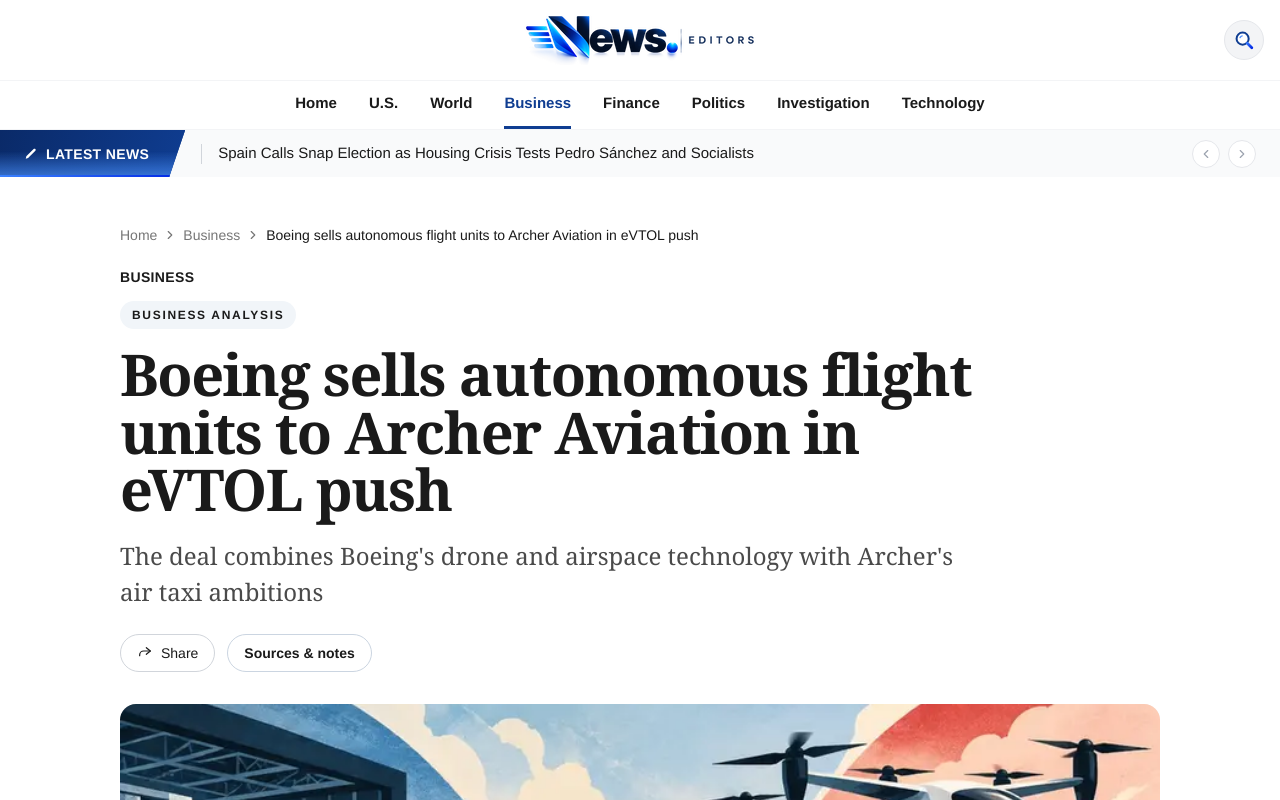
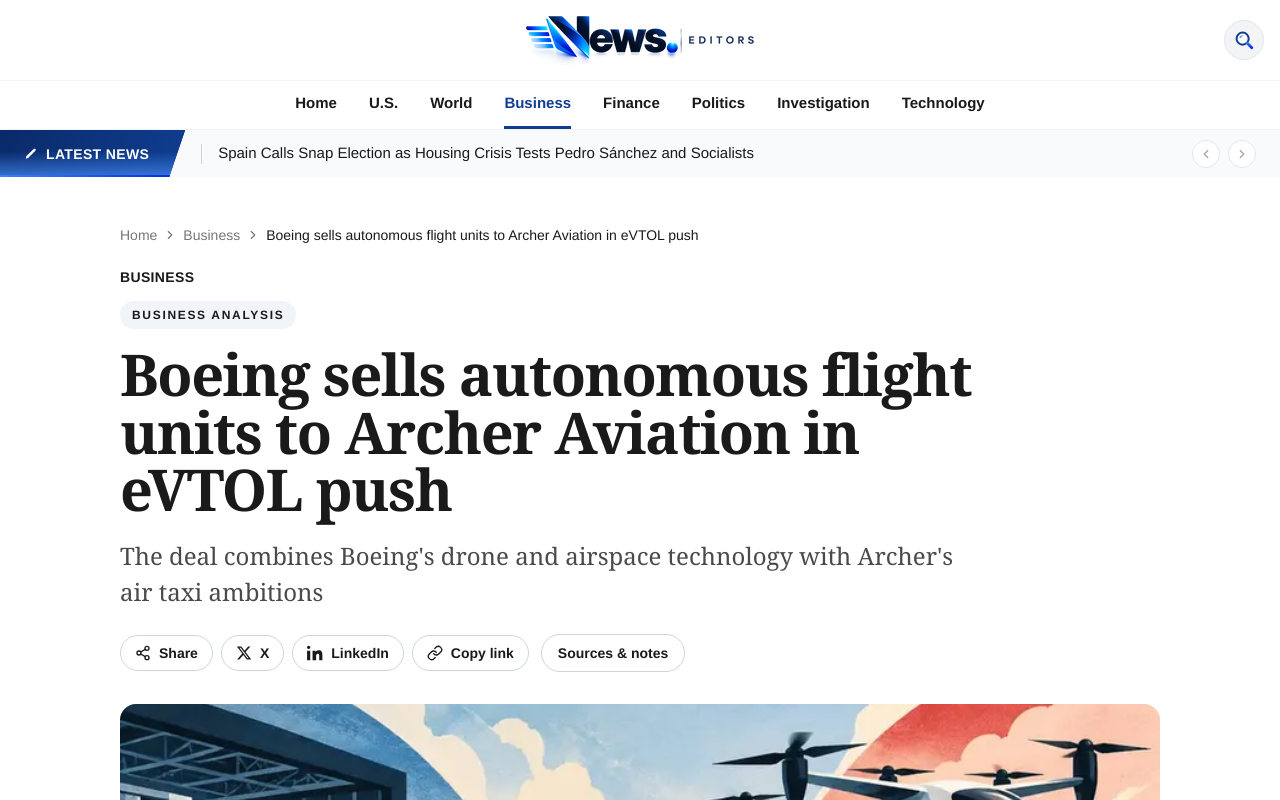
Before and after one commit to maisonatelier52-ux/news-editors, a Next.js app: page /business/boeing-sells-wisk-insitu-skygrid-to-archer-aviation in a window 1280 px wide. Shown: the top 800 px of the page. Built offline with nearby package versions, Linux system fonts and the light colour scheme.

Commit message:
pr campaign day4

```diff
--- a/app/[category]/[slug]/_components/ArticleHeader.js
+++ b/app/[category]/[slug]/_components/ArticleHeader.js
@@ -2,22 +2,25 @@
 import { formatPostType, getCategoryBySlug } from '@/lib/data';
 import ShareButton from './ShareButton';
 
-export default function ArticleHeader({ post }) {
+export default function ArticleHeader({ post, shareUrl }) {
   const category = getCategoryBySlug(post.category);
+  const shareText = post.subtitle || post.excerpt || post.title;
 
   return (
     <header>
       {category && (
         <Link
           href={`/${category.slug}`}
-          className="inline-block font-sans font-extrabold uppercase tracking-wide text-xs sm:text-sm text-ink hover:text-brand"
+          className="inline-block font-sans text-xs font-extrabold uppercase tracking-wide text-ink hover:text-brand sm:text-sm"
         >
           {category.name}
         </Link>
       )}
 
       <div className="mt-3 flex flex-wrap items-center gap-2 text-xs font-extrabold uppercase tracking-[0.14em] text-slate-500">
-        <span className="rounded-full bg-slate-100 px-3 py-1.5 text-ink">{formatPostType(post.articleType)}</span>
+        <span className="rounded-full bg-slate-100 px-3 py-1.5 text-ink">
+          {formatPostType(post.articleType)}
+        </span>
         {post.readingTime && <span>{post.readingTime}</span>}
       </div>
 
@@ -31,9 +34,12 @@
         </p>
       )}
 
-      <div className="mt-6 flex items-center gap-3">
-        <ShareButton title={post.title} />
-        <a href="#sources" className="inline-flex items-center rounded-full border border-slate-300 px-4 py-2 text-sm font-bold text-ink transition-colors hover:border-brand hover:text-brand">
+      <div className="mt-6 flex flex-wrap items-center gap-3">
+        <ShareButton title={post.title} url={shareUrl} text={shareText} />
+        <a
+          href="#sources"
+          className="inline-flex items-center rounded-full border border-slate-300 px-4 py-2 text-sm font-bold text-ink transition-colors hover:border-brand hover:text-brand"
+        >
           Sources &amp; notes
         </a>
       </div>
--- a/app/[category]/[slug]/_components/ShareButton.js
+++ b/app/[category]/[slug]/_components/ShareButton.js
@@ -1,40 +1,11 @@
 'use client';
 
-import { useState } from 'react';
-import { ShareIcon } from './icons';
+import ShareButtons from '@/components/ShareButtons';
 
-export default function ShareButton({ title }) {
-  const [copied, setCopied] = useState(false);
-
-  async function handleShare() {
-    const url = typeof window !== 'undefined' ? window.location.href : '';
-    if (typeof navigator !== 'undefined' && navigator.share) {
-      try {
-        await navigator.share({ title, url });
-        return;
-      } catch {
-        // user cancelled or share failed — fall through to copy
-      }
-    }
-    if (typeof navigator !== 'undefined' && navigator.clipboard) {
-      try {
-        await navigator.clipboard.writeText(url);
-        setCopied(true);
-        setTimeout(() => setCopied(false), 2000);
-      } catch {
-        // ignore — nothing more we can do without a share sheet or clipboard
-      }
-    }
-  }
-
-  return (
-    <button
-      type="button"
-      onClick={handleShare}
-      className="inline-flex items-center gap-2 px-4 py-2 rounded-full border border-gray-300 text-sm font-sans font-medium text-ink hover:border-ink transition-colors"
-    >
-      <ShareIcon className="w-4 h-4" />
-      {copied ? 'Link copied' : 'Share'}
-    </button>
-  );
+/**
+ * Article share control. Prefer absoluteUrl from the server so the first
+ * paint has correct share targets without waiting for window.location.
+ */
+export default function ShareButton({ title, url, text }) {
+  return <ShareButtons url={url} title={title} text={text} />;
 }
--- a/app/[category]/[slug]/page.js
+++ b/app/[category]/[slug]/page.js
@@ -4,6 +4,8 @@
   getPostByCategoryAndSlug,
   getCategoryBySlug,
   getRelatedPosts,
+  getSite,
+  getPostUrl,
 } from '@/lib/data';
 import {
   getArticleMetadata,
@@ -16,6 +18,7 @@
 import Breadcrumb from '@/components/Breadcrumb';
 import RelatedPosts from '@/components/RelatedPosts';
 import ArticleTrustFooter from '@/components/ArticleTrustFooter';
+import Newsletter from '@/components/Newsletter';
 import ArticleHeader from './_components/ArticleHeader';
 import ArticleHeroImage from './_components/ArticleHeroImage';
 import ArticleByline from './_components/ArticleByline';
@@ -41,6 +44,8 @@
 
   const category = getCategoryBySlug(categorySlug);
   const related = getRelatedPosts(post, 4);
+  const site = getSite();
+  const shareUrl = `${(site.siteUrl || '').replace(/\/$/, '')}${getPostUrl(post)}`;
 
   const articleJsonLd = getArticleJsonLd(post);
   const faqJsonLd = getArticleFaqJsonLd(post);
@@ -67,7 +72,7 @@
       <Breadcrumb items={breadcrumbItems} />
 
       <div className="mt-5 max-w-[900px]">
-        <ArticleHeader post={post} />
+        <ArticleHeader post={post} shareUrl={shareUrl} />
       </div>
       <ArticleHeroImage post={post} />
       <div className="mx-auto max-w-[820px]">
@@ -77,6 +82,7 @@
         <SourceLedger post={post} />
         <ArticleFooterMeta premium={post.premium} linksOfInterest={post.linksOfInterest} />
         <ArticleTrustFooter />
+        <Newsletter variant="article" />
       </div>
 
       <RelatedPosts posts={related} categoryName={category?.name} />
--- a/app/[category]/_components/CategoryPageHeader.js
+++ b/app/[category]/_components/CategoryPageHeader.js
@@ -1,10 +1,18 @@
 import Link from 'next/link';
 import { ChevronRightIcon } from './icons';
 
-// Category page masthead. Mirrors the article and info pages: serif black
-// headline with tight tracking, serif slate lede, pill links and a hairline
-// rule with a short brand-blue segment as the single accent.
-export default function CategoryPageHeader({ category, childCategories = [] }) {
+/**
+ * Category hub masthead.
+ * childCategories = subtopics; relatedTopics = sibling / peer sections for topical navigation.
+ */
+export default function CategoryPageHeader({
+  category,
+  childCategories = [],
+  relatedTopics = [],
+}) {
+  const chips = childCategories.length > 0 ? childCategories : relatedTopics;
+  const chipLabel = childCategories.length > 0 ? 'In this section' : 'Related topics';
+
   return (
     <header className="pt-5 sm:pt-7">
       <nav aria-label="Breadcrumb" className="flex items-center gap-2 font-sans text-sm text-ink-muted">
@@ -25,17 +33,22 @@
         </p>
       )}
 
-      {childCategories.length > 0 && (
-        <div className="mt-5 flex flex-wrap items-center gap-2">
-          {childCategories.map((child) => (
-            <Link
-              key={child.slug}
-              href={`/${child.slug}`}
-              className="rounded-full border border-slate-200 px-4 py-2 font-sans text-sm font-bold text-ink transition-colors hover:border-brand hover:text-brand"
-            >
-              {child.name}
-            </Link>
-          ))}
+      {chips.length > 0 && (
+        <div className="mt-5">
+          <p className="mb-2 text-xs font-extrabold uppercase tracking-[0.14em] text-slate-500">
+            {chipLabel}
+          </p>
+          <div className="flex flex-wrap items-center gap-2">
+            {chips.map((item) => (
+              <Link
+                key={item.slug}
+                href={`/${item.slug}`}
+                className="rounded-full border border-slate-200 px-4 py-2 font-sans text-sm font-bold text-ink transition-colors hover:border-brand hover:text-brand"
+              >
+                {item.name}
+              </Link>
+            ))}
+          </div>
         </div>
       )}
 
--- a/app/[category]/page.js
+++ b/app/[category]/page.js
@@ -74,7 +74,7 @@
         dangerouslySetInnerHTML={{ __html: JSON.stringify(breadcrumbJsonLd) }}
       />
 
-      <CategoryPageHeader category={category} childCategories={childCategories} />
+      <CategoryPageHeader category={category} childCategories={childCategories} relatedTopics={exploreCategories} />
 
       {posts.length === 0 ? (
         <p className="py-10 text-ink-muted">No posts in this topic yet.</p>
--- a/app/page.js
+++ b/app/page.js
@@ -2,6 +2,7 @@
 import MustReadWidget from '@/components/MustReadWidget';
 import MostViewedCarousel from '@/components/MostViewedCarousel';
 import StandardsWidget from '@/components/StandardsWidget';
+import Newsletter from '@/components/Newsletter';
 import LastModifiedWidget from '@/components/LastModifiedWidget';
 import PopularWidget from '@/components/PopularWidget';
 import CategoryTabWidget from '@/components/CategoryTabWidget';
@@ -206,6 +207,10 @@
           excludeSlugs={excludeAllBut(worldPosts.map((p) => p.slug))}
         />
       </div>
+
+      <div className="max-w-container mx-auto px-4 pb-10 pt-4 sm:pb-14">
+        <Newsletter variant="inline" />
+      </div>
     </div>
   );
 }
--- a/components/Newsletter.js
+++ b/components/Newsletter.js
@@ -1,59 +1,90 @@
-'use client';
+import Icon from '@/components/Icon';
+import { getSite } from '@/lib/data';
 
-import Icon from '@/components/Icon';
-import siteData from '@/data/json/site.json';
-
+/**
+ * Newsletter / subscribe CTA for a static export.
+ * Primary action is an external list (Substack) so it works without a form backend.
+ * Email field is optional progressive enhancement — submit still routes to the list URL.
+ */
 export default function Newsletter({ variant = 'box' }) {
-  const { newsletter } = siteData;
+  const site = getSite();
+  const newsletter = site.newsletter || {};
+  const href = newsletter.href || 'https://substack.com/@newseditors';
+  const cta = newsletter.ctaLabel || 'Subscribe';
 
   if (variant === 'inline') {
     return (
-      <div className="bg-ink p-6 sm:p-8 flex flex-col sm:flex-row items-center gap-6">
+      <aside
+        className="flex flex-col items-center gap-6 bg-ink p-6 sm:flex-row sm:p-8"
+        aria-labelledby="newsletter-inline-title"
+      >
         <div className="flex-1 text-center sm:text-left">
-          <p className="text-brand text-xs font-bold uppercase tracking-wide mb-1">
+          <p className="mb-1 text-xs font-bold uppercase tracking-wide text-brand">
             {newsletter.eyebrow}
           </p>
-          <h3 className="text-white text-xl sm:text-2xl font-extrabold">{newsletter.title}</h3>
-          <p className="text-gray-400 text-sm mt-1">{newsletter.description}</p>
+          <h3 id="newsletter-inline-title" className="text-xl font-extrabold text-white sm:text-2xl">
+            {newsletter.title}
+          </h3>
+          <p className="mt-1 text-sm text-gray-400">{newsletter.description}</p>
         </div>
-        <form className="w-full sm:w-auto flex gap-2" onSubmit={(e) => e.preventDefault()}>
-          <input
-            type="email"
-            placeholder="Enter your Email address"
-            className="flex-1 sm:w-64 px-4 py-3 text-sm text-ink focus:outline-none focus:ring-2 focus:ring-brand"
-          />
-          <button
-            type="submit"
-            className="px-6 py-3 bg-brand text-white font-bold text-sm hover:bg-brand-dark transition-colors shrink-0"
-          >
-            Subscribe
-          </button>
-        </form>
-      </div>
+        <a
+          href={href}
+          target="_blank"
+          rel="noopener noreferrer"
+          className="inline-flex shrink-0 items-center justify-center bg-brand px-6 py-3 text-sm font-bold text-white transition-colors hover:bg-brand-dark"
+        >
+          {cta}
+        </a>
+      </aside>
     );
   }
 
+  if (variant === 'article') {
+    return (
+      <aside
+        className="mt-10 rounded-2xl border border-slate-200 bg-slate-50 px-5 py-6 sm:px-7 sm:py-7"
+        aria-labelledby="newsletter-article-title"
+      >
+        <p className="text-xs font-extrabold uppercase tracking-[0.16em] text-brand">
+          {newsletter.eyebrow || 'From the editors'}
+        </p>
+        <h3 id="newsletter-article-title" className="mt-2 font-serif text-xl font-bold text-ink sm:text-2xl">
+          {newsletter.title}
+        </h3>
+        <p className="mt-2 max-w-xl font-sans text-sm leading-6 text-slate-600">
+          {newsletter.description}
+        </p>
+        <a
+          href={href}
+          target="_blank"
+          rel="noopener noreferrer"
+          className="mt-4 inline-flex items-center rounded-full bg-brand px-5 py-2.5 text-sm font-extrabold text-white transition-colors hover:bg-brand-dark"
+        >
+          {cta}
+        </a>
+      </aside>
+    );
+  }
+
+  // box (sidebar / card)
   return (
-    <div className="bg-brand p-6 text-white text-center">
-      <Icon name="mail" className="w-7 h-7 mx-auto text-white/80" filled={false} />
-      <p className="text-xs font-bold uppercase tracking-wide text-white/80 mt-3">
+    <aside className="bg-brand p-6 text-center text-white" aria-labelledby="newsletter-box-title">
+      <Icon name="mail" className="mx-auto h-7 w-7 text-white/80" filled={false} />
+      <p className="mt-3 text-xs font-bold uppercase tracking-wide text-white/80">
         {newsletter.eyebrow}
       </p>
-      <h3 className="font-serif text-lg font-bold leading-snug mt-1">{newsletter.title}</h3>
-      <p className="text-sm text-white/80 mt-1.5">{newsletter.description}</p>
-      <form className="mt-4 flex flex-col gap-2" onSubmit={(e) => e.preventDefault()}>
-        <input
-          type="email"
-          placeholder="Enter your Email address"
-          className="w-full px-4 py-2.5 text-sm text-ink text-center focus:outline-none focus:ring-2 focus:ring-white"
-        />
-        <button
-          type="submit"
-          className="w-full px-4 py-2.5 bg-white text-brand font-bold text-sm hover:bg-gray-100 transition-colors"
-        >
-          Subscribe
-        </button>
-      </form>
-    </div>
+      <h3 id="newsletter-box-title" className="mt-1 font-serif text-lg font-bold leading-snug">
+        {newsletter.title}
+      </h3>
+      <p className="mt-1.5 text-sm text-white/80">{newsletter.description}</p>
+      <a
+        href={href}
+        target="_blank"
+        rel="noopener noreferrer"
+        className="mt-4 inline-flex w-full items-center justify-center bg-white px-4 py-2.5 text-sm font-bold text-brand transition-colors hover:bg-gray-100"
+      >
+        {cta}
+      </a>
+    </aside>
   );
 }
--- a/components/ShareButtons.js
+++ b/components/ShareButtons.js
@@ -1,25 +1,133 @@
-import Icon from '@/components/Icon';
+'use client';
 
-const networks = [
-  { icon: 'facebook', label: 'Facebook', color: 'bg-[#1877f2]' },
-  { icon: 'x', label: 'X', color: 'bg-black' },
-  { icon: 'linkedin', label: 'LinkedIn', color: 'bg-[#0a66c2]' },
-  { icon: 'pinterest', label: 'Pinterest', color: 'bg-[#e60023]' },
-];
+import { useCallback, useState } from 'react';
 
-export default function ShareButtons({ vertical = false }) {
+/**
+ * Real share targets for organic amplification (Day 4).
+ * href="#" placeholders removed — each network gets a proper share URL.
+ */
+function buildShareUrls(url, title, text) {
+  const u = encodeURIComponent(url || '');
+  const t = encodeURIComponent(title || '');
+  const d = encodeURIComponent(text || title || '');
+  return {
+    x: `https://twitter.com/intent/tweet?url=${u}&text=${t}`,
+    linkedin: `https://www.linkedin.com/sharing/share-offsite/?url=${u}`,
+    facebook: `https://www.facebook.com/sharer/sharer.php?u=${u}`,
+    email: `mailto:?subject=${t}&body=${d}%0A%0A${u}`,
+  };
+}
+
+function XIcon({ className }) {
   return (
-    <div className={`flex ${vertical ? 'flex-col' : 'flex-row'} gap-2`}>
-      {networks.map((n) => (
-        <a
-          key={n.label}
-          href="#"
-          aria-label={`Share on ${n.label}`}
-          className={`flex items-center justify-center w-9 h-9 rounded-full text-white ${n.color} hover:opacity-90 transition-opacity`}
-        >
-          <Icon name={n.icon} className="w-4 h-4" />
-        </a>
-      ))}
+    <svg viewBox="0 0 24 24" className={className} fill="currentColor" aria-hidden="true">
+      <path d="M18.244 2.25h3.308l-7.227 8.26 8.502 11.24H16.17l-5.214-6.817L4.99 21.75H1.68l7.73-8.835L1.254 2.25H8.08l4.713 6.231zm-1.161 17.52h1.833L7.084 4.126H5.117z" />
+    </svg>
+  );
+}
+
+function LinkedInIcon({ className }) {
+  return (
+    <svg viewBox="0 0 24 24" className={className} fill="currentColor" aria-hidden="true">
+      <path d="M4.98 3.5C4.98 4.88 3.88 6 2.5 6S.02 4.88.02 3.5C.02 2.12 1.12 1 2.5 1s2.48 1.12 2.48 2.5zM.14 8.5h4.72V23H.14V8.5zM8.34 8.5h4.52v1.98h.06c.63-1.2 2.17-2.46 4.47-2.46 4.78 0 5.66 3.15 5.66 7.24V23h-4.72v-6.5c0-1.55-.03-3.54-2.16-3.54-2.16 0-2.49 1.69-2.49 3.43V23H8.34V8.5z" />
+    </svg>
+  );
+}
+
+function LinkIcon({ className }) {
+  return (
+    <svg viewBox="0 0 24 24" className={className} fill="none" stroke="currentColor" strokeWidth="2" aria-hidden="true">
+      <path d="M10 13a5 5 0 0 0 7.54.54l3-3a5 5 0 0 0-7.07-7.07l-1.72 1.71" strokeLinecap="round" />
+      <path d="M14 11a5 5 0 0 0-7.54-.54l-3 3a5 5 0 0 0 7.07 7.07l1.71-1.71" strokeLinecap="round" />
+    </svg>
+  );
+}
+
+function ShareGlyph({ className }) {
+  return (
+    <svg viewBox="0 0 24 24" className={className} fill="none" stroke="currentColor" strokeWidth="2" aria-hidden="true">
+      <circle cx="18" cy="5" r="3" />
+      <circle cx="6" cy="12" r="3" />
+      <circle cx="18" cy="19" r="3" />
+      <path d="M8.59 13.51 15.42 17.49M15.41 6.51 8.59 10.49" strokeLinecap="round" />
+    </svg>
+  );
+}
+
+/**
+ * @param {string} url - absolute canonical URL
+ * @param {string} title
+ * @param {string} [text] - short description for email / native share
+ * @param {boolean} [compact] - icon-only buttons
+ */
+export default function ShareButtons({
+  url,
+  title,
+  text,
+  compact = false,
+  className = '',
+}) {
+  const [copied, setCopied] = useState(false);
+  const shareUrl =
+    url || (typeof window !== 'undefined' ? window.location.href : '');
+  const urls = buildShareUrls(shareUrl, title, text);
+
+  const copyLink = useCallback(async () => {
+    try {
+      await navigator.clipboard.writeText(shareUrl);
+      setCopied(true);
+      setTimeout(() => setCopied(false), 2000);
+    } catch {
+      // ignore
+    }
+  }, [shareUrl]);
+
+  const nativeShare = useCallback(async () => {
+    if (typeof navigator !== 'undefined' && navigator.share) {
+      try {
+        await navigator.share({ title, text: text || title, url: shareUrl });
+        return;
+      } catch {
+        // cancelled — fall through
+      }
+    }
+    copyLink();
+  }, [title, text, shareUrl, copyLink]);
+
+  const btn =
+    'inline-flex items-center justify-center gap-2 rounded-full border border-slate-300 bg-white text-ink transition-colors hover:border-brand hover:text-brand focus:outline-none focus-visible:ring-2 focus-visible:ring-brand';
+  const size = compact ? 'h-9 w-9' : 'h-9 px-3.5 text-sm font-bold';
+
+  return (
+    <div className={`flex flex-wrap items-center gap-2 ${className}`} role="group" aria-label="Share this article">
+      <button type="button" onClick={nativeShare} className={`${btn} ${size}`} aria-label="Share">
+        <ShareGlyph className="h-4 w-4" />
+        {!compact && <span>Share</span>}
+      </button>
+      <a
+        href={urls.x}
+        target="_blank"
+        rel="noopener noreferrer"
+        className={`${btn} ${size}`}
+        aria-label="Share on X"
+      >
+        <XIcon className="h-4 w-4" />
+        {!compact && <span>X</span>}
+      </a>
+      <a
+        href={urls.linkedin}
+        target="_blank"
+        rel="noopener noreferrer"
+        className={`${btn} ${size}`}
+        aria-label="Share on LinkedIn"
+      >
+        <LinkedInIcon className="h-4 w-4" />
+        {!compact && <span>LinkedIn</span>}
+      </a>
+      <button type="button" onClick={copyLink} className={`${btn} ${size}`} aria-label="Copy link">
+        <LinkIcon className="h-4 w-4" />
+        {!compact && <span>{copied ? 'Copied' : 'Copy link'}</span>}
+      </button>
     </div>
   );
 }
--- a/data/json/site.json
+++ b/data/json/site.json
@@ -43,7 +43,9 @@
   "newsletter": {
     "eyebrow": "From the editors",
     "title": "News and explainers, chosen by editors.",
-    "description": "A concise selection of news briefs, explainers and investigations from our editors."
+    "description": "A concise selection of news briefs, explainers and investigations from our editors.",
+    "href": "https://substack.com/@newseditors",
+    "ctaLabel": "Read on Substack"
   },
   "sameAs": [
     "https://x.com/news_editors",
```
